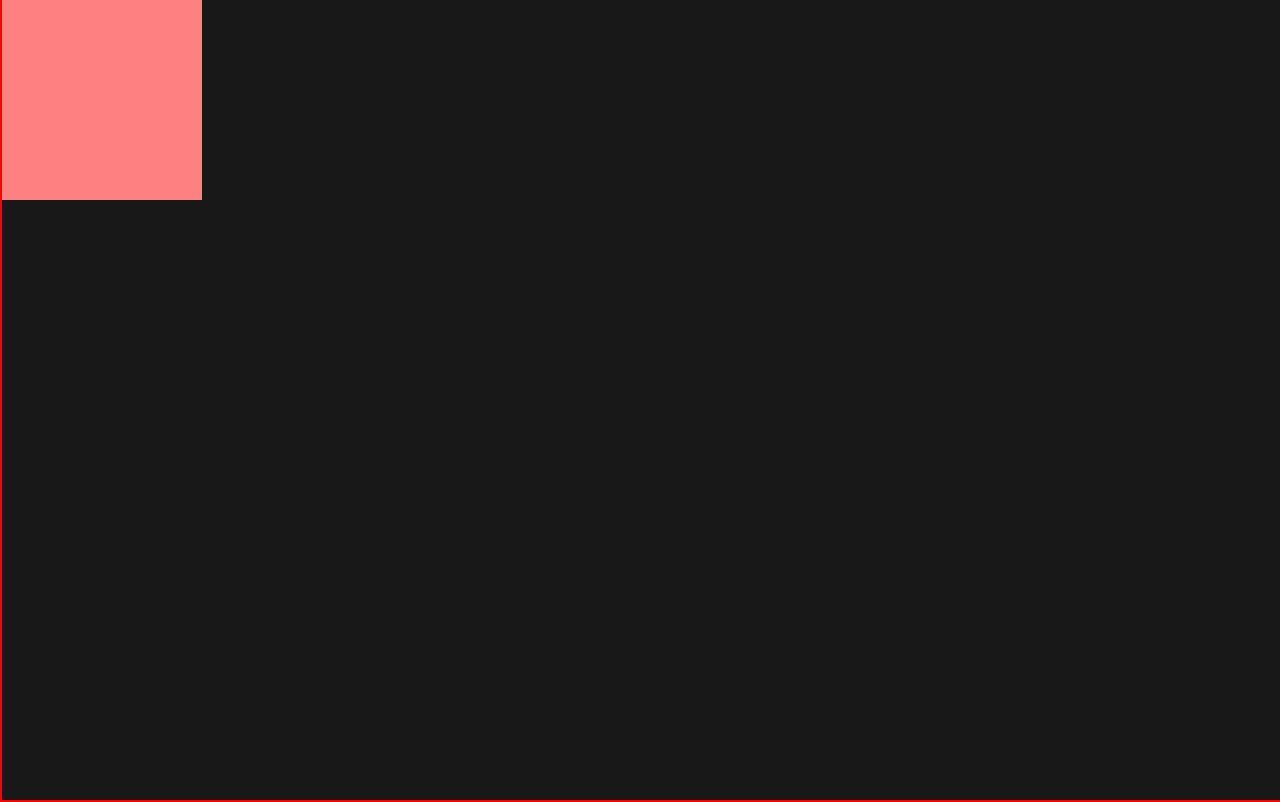
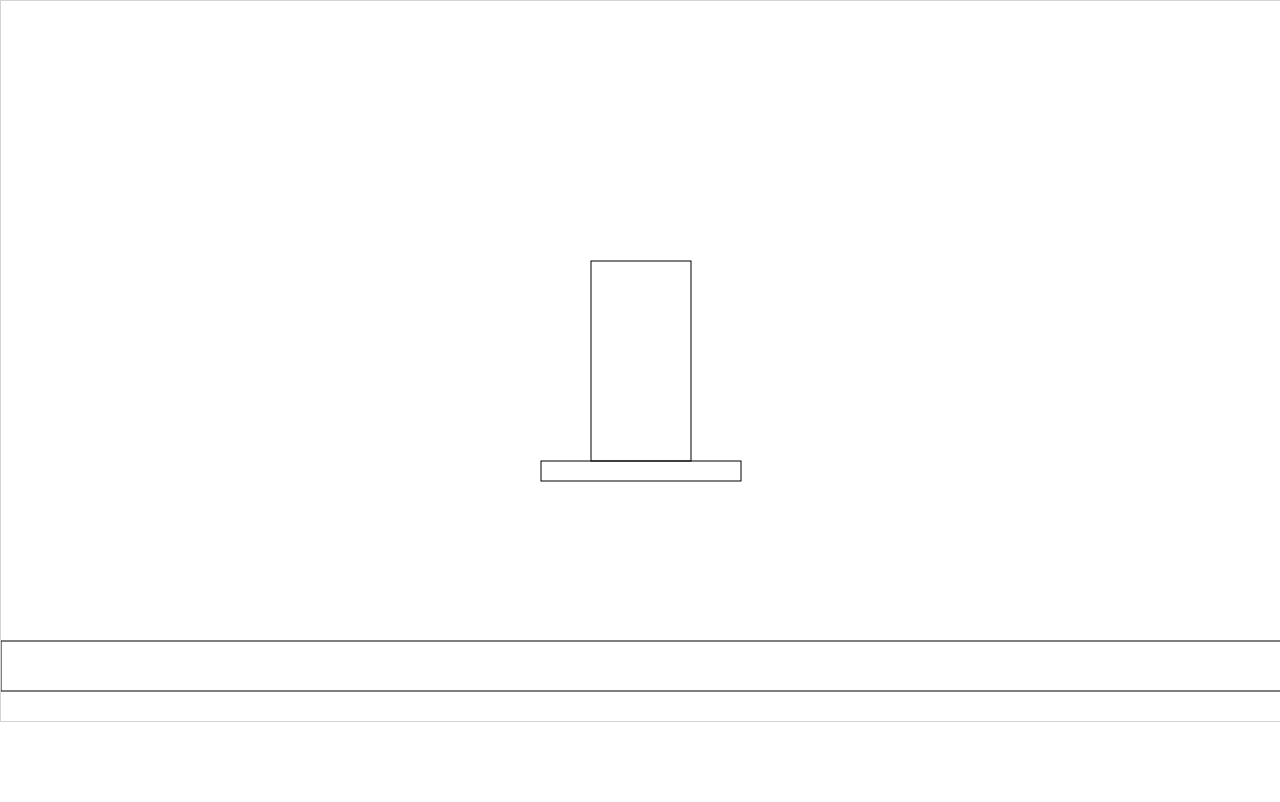
Before and after one commit to Kasutu/floor-is-lava, a plain HTML site: page index.html in a window 1280 px wide. Drawn offline with Linux system fonts and the light colour scheme.

Commit message:
added collision border and class properties

```diff
--- a/index.html
+++ b/index.html
@@ -10,7 +10,13 @@
   </head>
   <body>
     <!-- content -->
-    <canvas class="canvas" id="canvas">
+    <canvas
+      class="canvas"
+      id="canvas"
+      width="1280"
+      height="720"
+      style="border: 1px solid lightgrey"
+    >
       <!-- alternate text when canvas is not supported -->
       Canvas is not supported in your browser.
     </canvas>
--- a/index.js
+++ b/index.js
@@ -31,8 +31,8 @@ function pageLoad() {
   ctx = canvas.getContext('2d');
 
   // sets the canvas width and hight dynamically
-  canvas.width = innerWidth;
-  canvas.height = innerHeight;
+  canvas.width = 1280;
+  canvas.height = 720;
 
   //first animation request
   animationFrame = requestAnimationFrame(gameLoop);
@@ -46,20 +46,74 @@ function gameLoop(currentTime) {
   // Pass the delta time to the update
   // Game logic here
   // update(delta);
-  render();
+  // render();
 
   requestAnimationFrame(gameLoop);
 }
 
-function render() {
-  let randomColor = Math.random() > 0.5 ? '#ff8080' : '#0099b0';
-  let x = 0;
-  let y = 0;
+//Classes
+class Player {
+  constructor(x, y, width, height) {
+    this.x = x;
+    this.y = y;
+    this.width = width;
+    this.height = height;
+  }
 
-  // Clear the entire canvas
-  ctx.clearRect(0, 0, canvas.width, canvas.height);
+  render() {
+    //player stroke rectangle
+    ctx.strokeRect(this.x, this.y, this.width, this.height);
+  }
+}
 
-  //draw a rectangle
-  ctx.fillStyle = randomColor;
-  ctx.fillRect(x, y, 200, 200);
+class Platform {
+  constructor(x, y, width, height) {
+    this.x = x;
+    this.y = y;
+    this.width = width;
+    this.height = height;
+  }
+
+  render() {
+    //stroke rectangle
+    ctx.strokeRect(this.x, this.y, this.width, this.height);
+  }
 }
+
+class Lava {
+  constructor(y) {
+    this.y = y;
+  }
+
+  render() {
+    //stroke rectangle
+    ctx.strokeRect(0, this.y, 1280, 50);
+  }
+}
+
+const x = canvas.width / 2;
+const y = canvas.height / 2;
+
+//entity settings
+//1280 x 720 resolution
+const player = new Player(x - 50, y - 100, 100, 200);
+const platform = new Platform(x - 100, y + 100, 200, 20);
+const lava = new Lava(720 - 80);
+
+//draws the shapes
+player.render();
+platform.render();
+lava.render();
+
+// function render() {
+//   let randomColor = Math.random() > 0.5 ? '#ff8080' : '#0099b0';
+//   const x = canvas.width / 2;
+//   const y = canvas.height / 2;
+
+//   // Clear the entire canvas
+//   ctx.clearRect(0, 0, canvas.width, canvas.height);
+
+//   //draw a rectangle
+//   ctx.fillStyle = randomColor;
+//   ctx.fillRect(x - 100, y - 100, 200, 200);
+// }
--- a/style.css
+++ b/style.css
@@ -3,15 +3,12 @@ body {
   height: 100vh;
   overflow: hidden;
   margin: 0;
-  background-color: rgb(24, 24, 24);
+  background-color: rgb(255, 255, 255);
 }
 
-canvas {
+/* canvas {
+  width: 100vw;
+  height: 100vh;
   position: absolute;
-  top: 0;
-  bottom: 0;
-  left: 0;
-  right: 0;
-  margin: auto;
   border: 2px solid red;
-}
+} */
```
